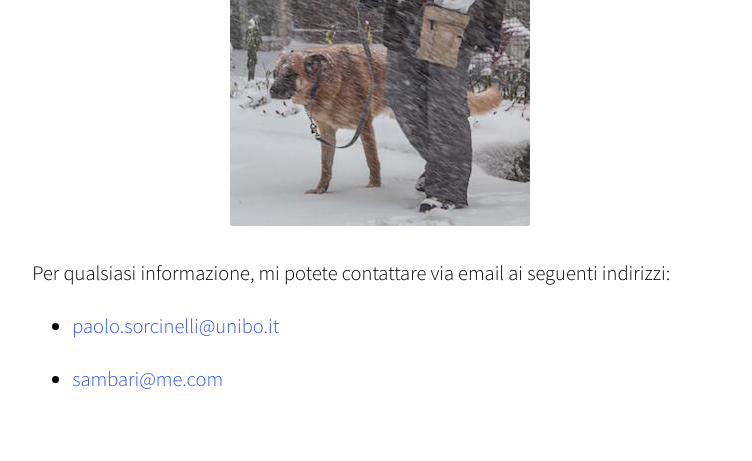
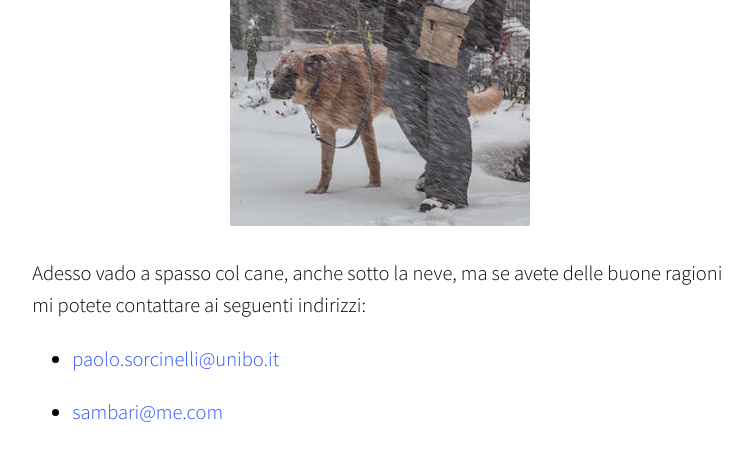
Before and after one commit to paolosorcinelli/paolosorcinelli.github.io, a Jekyll site: the page built from contatti.md, in a window 1280 px wide and 900 px high, scrolled down 518 px. Shown: the top 461 px of the window, without its empty margins (255-1007 px from the left). Built offline with Jekyll 4.4.1, drawn with Linux system fonts in a browser that asks for light colours; nearby versions of some CDN libraries; some web fonts are replaced.

Commit message:
correttoi contatti

```diff
--- a/contatti.md
+++ b/contatti.md
@@ -7,7 +7,7 @@ layout: default
 <!-- ![Con Boris](http://i61.tinypic.com/ogxq81.jpg) -->
 ![Con Boris](/assets/neve.jpg)
 
-Per qualsiasi informazione, mi potete contattare via email ai seguenti indirizzi:
+Adesso vado a spasso col cane, anche sotto la neve, ma se avete delle buone ragioni  mi potete contattare ai seguenti indirizzi:
 
 - <a href="mailto:paolo.sorcinelli@unibo.it">paolo.sorcinelli@unibo.it</a>
 
```
